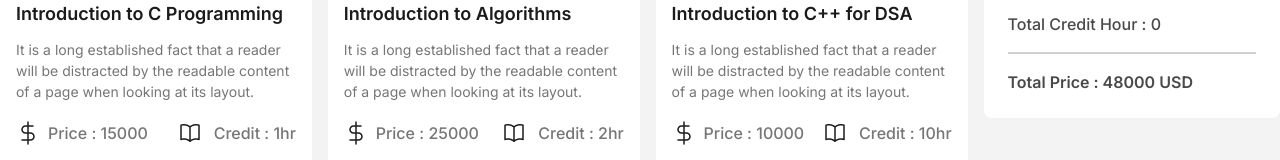
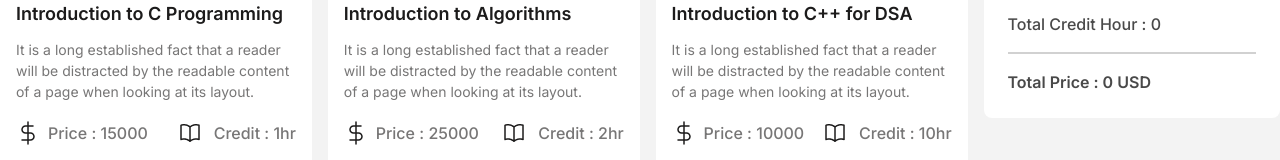
Before and after one commit to Mehedy-Tanvir/react-course-registration, a React (Vite) app: page / in a window 1280 px wide. Shown: the part 302-462 px from the top of the page. Built offline with nearby package versions, Linux system fonts and the light colour scheme.

Commit message:
functionality for total price showing in the cart is added

```diff
--- a/src/Components/Cart/Cart.jsx
+++ b/src/Components/Cart/Cart.jsx
@@ -1,5 +1,5 @@
 import PropTypes from "prop-types";
-const Cart = ({ selectedCourses, totalCredit }) => {
+const Cart = ({ selectedCourses, totalCredit, totalPrice }) => {
   return (
     <div className=" bg-white p-[24px] h-full rounded-lg">
       <p className="text-[#2F80ED] text-[18px] font-bold">
@@ -25,7 +25,7 @@ const Cart = ({ selectedCourses, totalCredit }) => {
       </p>
       <hr className="border border-[#1C1B1B33] w-full h-[1px] mx-auto mt-[16px]" />
       <p className="text-[#1C1B1BCC] font-semibold text-[16px] mt-[16px]">
-        Total Price : 48000 USD
+        Total Price : {totalPrice} USD
       </p>
     </div>
   );
@@ -33,5 +33,6 @@ const Cart = ({ selectedCourses, totalCredit }) => {
 Cart.propTypes = {
   selectedCourses: PropTypes.array.isRequired,
   totalCredit: PropTypes.number.isRequired,
+  totalPrice: PropTypes.number.isRequired,
 };
 export default Cart;
--- a/src/Components/Main/Main.jsx
+++ b/src/Components/Main/Main.jsx
@@ -8,6 +8,7 @@ const Main = () => {
   const [courses, setCourses] = useState([]);
   const [selectedCourses, setSelectedCourses] = useState([]);
   const [totalCredit, setTotalCredit] = useState(0);
+  const [totalPrice, setTotalPrice] = useState(0);
 
   useEffect(() => {
     fetch("./data.json")
@@ -16,14 +17,19 @@ const Main = () => {
   }, []);
   const handleSelect = (course) => {
     let credit = course.credit;
+    let price = course.price;
     if (!selectedCourses.includes(course)) {
-      const newSelectedCourses = [...selectedCourses, course];
-      selectedCourses.forEach((course) => (credit = credit + course.credit));
+      selectedCourses.forEach((course) => {
+        credit = credit + course.credit;
+        price = price + course.price;
+      });
       if (credit > 20) {
         toast("You can not take more than 20 credits.");
       } else {
+        const newSelectedCourses = [...selectedCourses, course];
         setSelectedCourses(newSelectedCourses);
         setTotalCredit(credit);
+        setTotalPrice(price);
       }
     } else {
       toast("You have already selected this course.");
@@ -38,6 +44,7 @@ const Main = () => {
         <Cart
           selectedCourses={selectedCourses}
           totalCredit={totalCredit}
+          totalPrice={totalPrice}
         ></Cart>
       </div>
     </>
```
